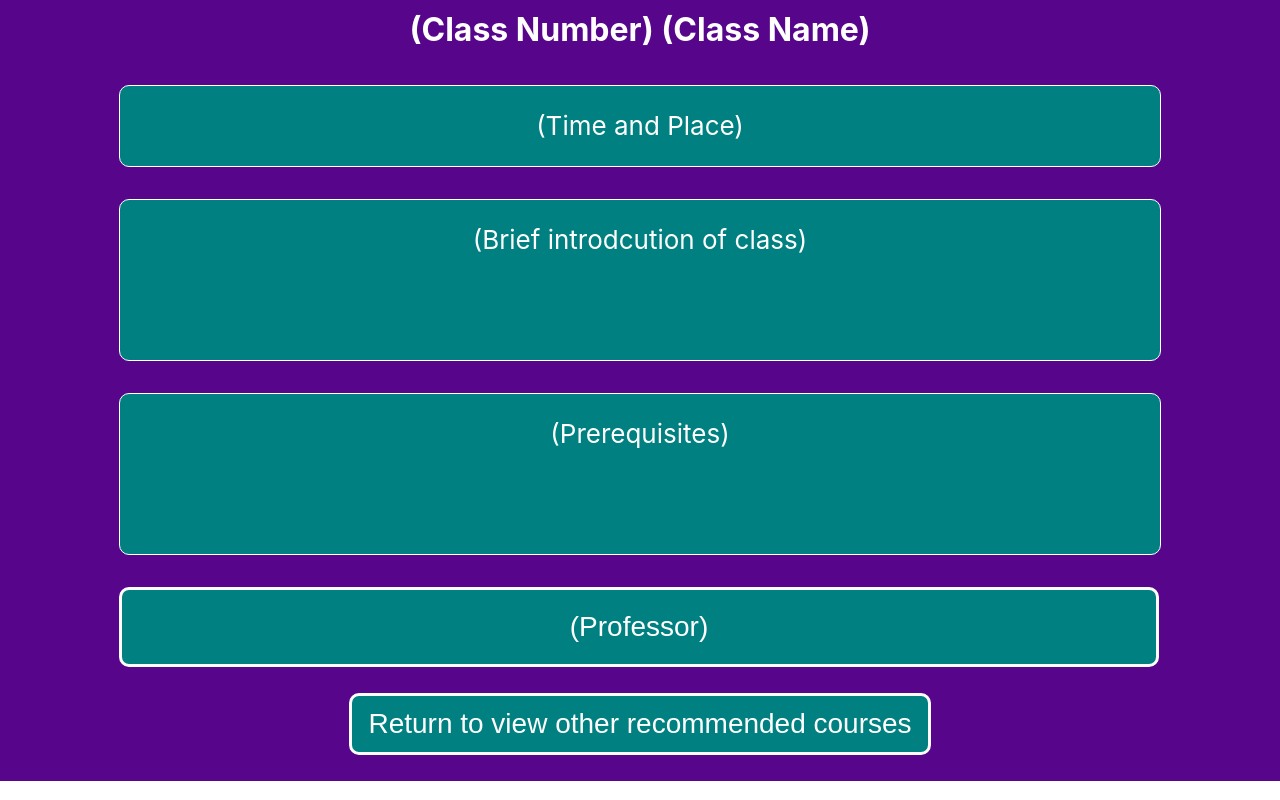
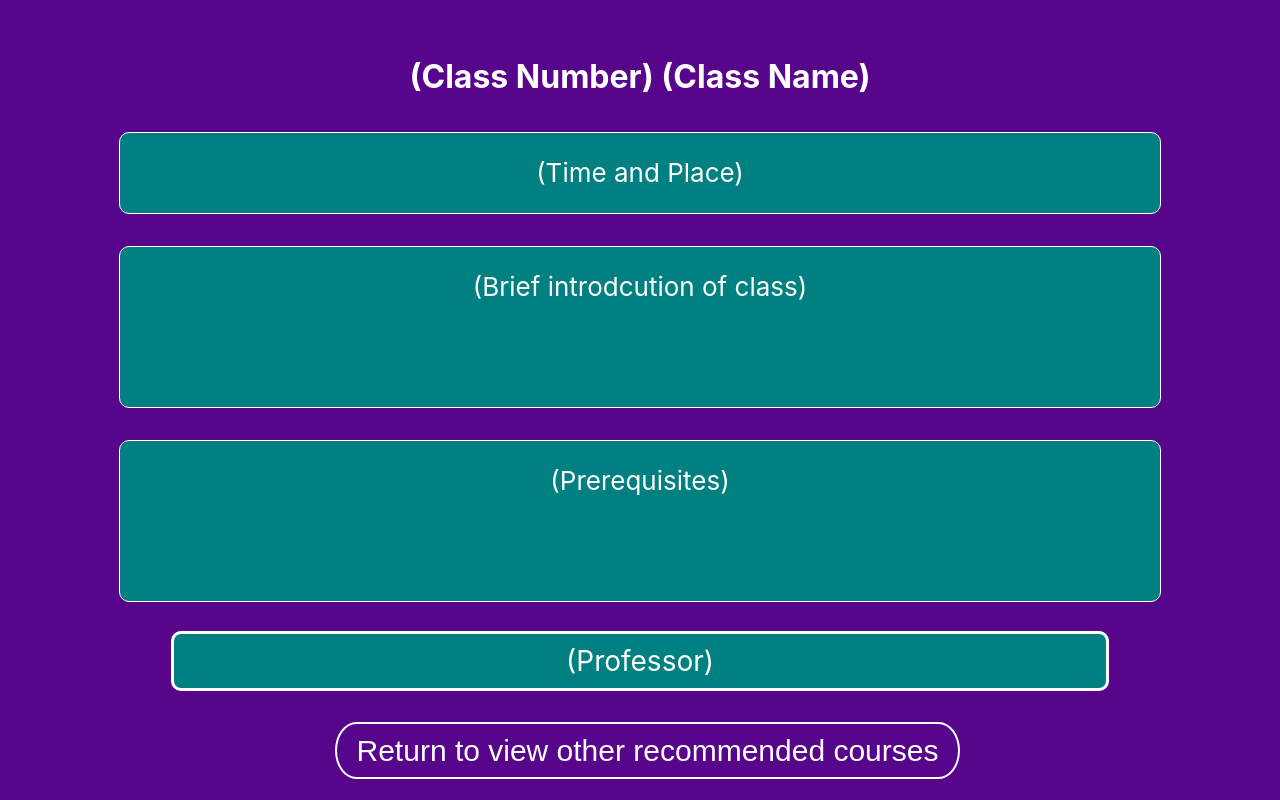
Before and after one commit to software-assignments-spring2021/project-setup-team-kauran-hybrid, a React (Create React App) app in the folder front-end/: page /ClassInfo in a window 1280 px wide. Shown: the part 280-1080 px from the top of the page. Built offline with nearby package versions, Linux system fonts and the light colour scheme; no server answers.

Commit message:
Change buttons on Results,ClassInfo and Login page

```diff
--- a/front-end/src/ClassDetail.css
+++ b/front-end/src/ClassDetail.css
@@ -33,8 +33,8 @@
 }
 
 .prof-info{
-    width: 65rem;
-    height: 5rem;
+    top: 10px;
+    padding: 10px 392px;
     background-color: teal;
     border: solid;
     border-radius: 10px;
@@ -44,13 +44,23 @@
     position: relative;
 }
 
+back-results-button:hover{
+    background-color:white;
+    color:black;
+}
 .back-results-button{
-    padding: 12px 16px;
-    background-color: teal;
-    border: solid;
-    border-radius: 10px;
-    color: white;
-    font-size: 28px;
-    cursor: pointer;
+    padding: 10px 20px;
+    top: 40px;
+    margin-left:15px;
+    border: 2.5px;
+    border-color: white;
+    border-style: solid;
+    border-radius: 150px / 200px;
+    font-size: 20px;
+    background-color: #57068C;
+    color:white;
     position: relative;
+    cursor:pointer;
+    font-family:fantasy;
+    font-size: 30px;
 }
--- a/front-end/src/ClassDetail.js
+++ b/front-end/src/ClassDetail.js
@@ -1,13 +1,11 @@
 import React from "react";
 import './MenuBar.css';
 import ProfInfo from'./ProfInfo';
-import {Link} from 'react-router-dom';
 import './ClassDetail.css'
 
 function ClassDetail(props){
     return(
         <div>
-
             <div>
                 <center className="class-name">
                     (Class Number) {props.details.class_number} (Class Name) {props.details.class_name}
@@ -23,19 +21,17 @@ function ClassDetail(props){
                     (Prerequisites) {props.details.prereq}
                 </p>
                 <p>
-                    <Link to = "/ProfInfo">
-                        <button className="prof-info">
+                    <center>
+                        <a href="./ProfInfo" class="prof-info">
                             (Professor) {props.details.prof_name}
-                        </button>
-                    </Link>
+                        </a>
+                    </center>
                 </p>
                 <p>
                     <center>
-                    <Link to ="/Results">
-                        <button className="back-results-button">
-                            Return to view other recommended courses
-                        </button>
-                    </Link>
+                    <a href="./Results" class="back-results-button">
+                        Return to view other recommended courses
+                    </a>
                     </center>
                 </p>
             </div>
--- a/front-end/src/ClassInfo.css
+++ b/front-end/src/ClassInfo.css
@@ -6,6 +6,10 @@
     justify-content: center;
     font-size: calc(10px + 2vmin);
     color: white;
-
+    height: 100vh;
     width: 100vw;
 }
+
+.menu{
+    width: 100vw;
+}
--- a/front-end/src/LoginLogout.css
+++ b/front-end/src/LoginLogout.css
@@ -19,25 +19,27 @@
 }
 
 .submit-button{
-    padding: 12px 16px;
-    background-color: teal;
-    border: solid;
-    border-radius: 10px;
-    color: white;
-    font-size: 28px;
-    cursor: pointer;
+    padding: 10px 20px;
+    top: 40px;
+    margin-left:60px;
+    margin-right:60px;
+    border: 2.5px;
+    border-color: white;
+    border-style: solid;
+    border-radius: 150px / 200px;
+    font-size: 20px;
+    background-color: #57068C;
+    color:white;
     position: relative;
-    margin-left: 50px;
-    margin-right: 50px;
-    top: 20px;
+    cursor:pointer;
+    font-family:fantasy;
+    font-size: 30px;
 }
-
 
 
 .submit-button:hover {
     background-color: #360358;
 }
-
 
 .center{
     justify-self: center;
--- a/front-end/src/LoginLogout.js
+++ b/front-end/src/LoginLogout.js
@@ -1,6 +1,5 @@
 import React,{useState} from'react';
 import './LoginLogout.css'
-import { Link } from 'react-router-dom';
 import Account from './Account';
 
 const LoginLogout=(props)=> {
@@ -67,25 +66,14 @@ const LoginLogout=(props)=> {
               </p>
 
               {}
-
               <div>
                  <center>
+                  <a href="./Account" className="submit-button"> Login </a>
 
-
-                 <a href="./Account" className="submit-button"> Login </a>
-
-
-
-
-
-
-                 <a href="./Account" className="submit-button"> Signup </a>
+                  <a href="./Account" className="submit-button"> Signup </a>
                  </center>
 
               </div>
-
-
-
 
             </form>
           {}
--- a/front-end/src/Results.css
+++ b/front-end/src/Results.css
@@ -11,15 +11,21 @@
     width: 100vw;
 }
 .results-button{
-    background-color: teal;
-    border: solid;
-    border-radius: 10px;
-    color: white;
-    padding: 12px 16px;
+    padding: 10px 20px;
+    top: 40px;
+    margin-left:80px;
+    margin-right:80px;
+    border: 2.5px;
+    border-color: white;
+    border-style: solid;
+    border-radius: 150px / 200px;
+    font-size: 20px;
+    background-color: #57068C;
+    color:white;
+    position: relative;
+    cursor:pointer;
+    font-family:fantasy;
     font-size: 30px;
-    cursor: pointer;
-    position: relative;
-    margin-left: 5rem;
 
 }
 .results-button:hover {
--- a/front-end/src/Results.js
+++ b/front-end/src/Results.js
@@ -1,11 +1,9 @@
 import React from'react';
-import ReactDOM from 'react-dom';
 import MenuBar from './MenuBar';
 import './Results.css';
 import './MenuBar.css';
 import './ClassModules.css';
 import ClassModules from'./ClassModules';
-import {Link,Switch} from 'react-router-dom';
 
 const Results=(props)=>{
 
@@ -31,13 +29,9 @@ const Results=(props)=>{
                 <p> Would you like to login and store this search?</p>
                 <header>
 
-
-
                     <a href="/Login" className="results-button">YES!</a>
 
-
                     <a href="/" className="results-button">NO! Go Back</a>
-
 
                 </header>
             </div>
```
